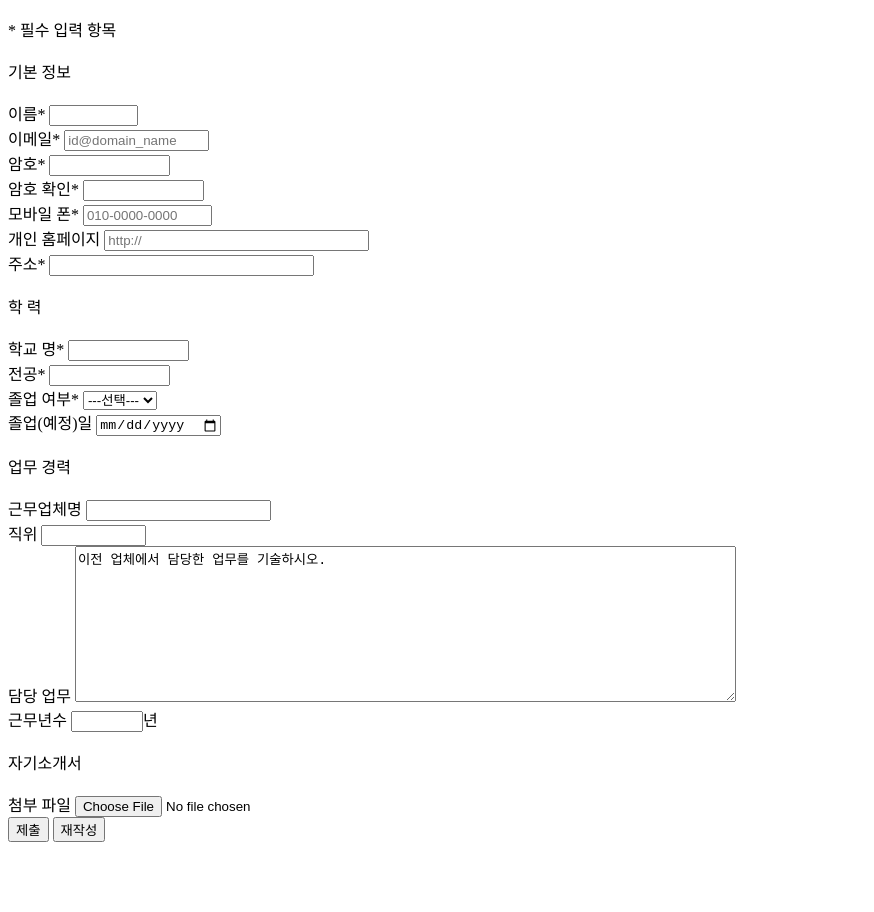
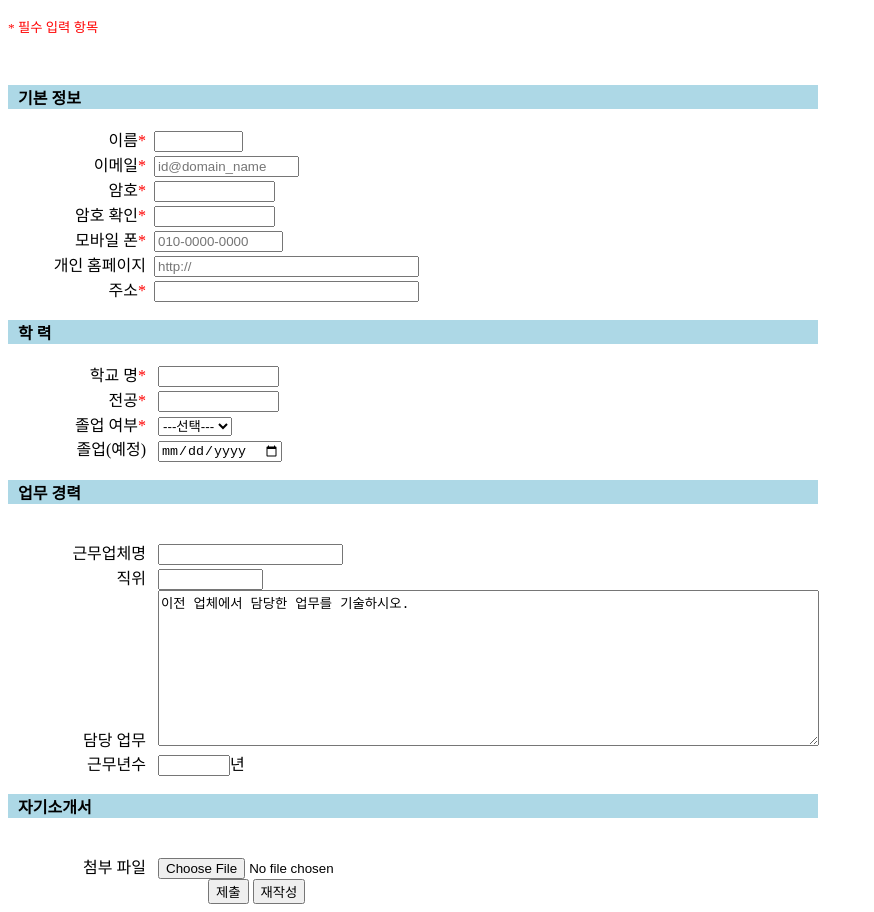
Before and after one commit to oodidrk/home, a plain HTML site: page webreport.html in a window 1280 px wide. Shown: the part 58-970 px from the top of the page, without its empty margins (0-874 px from the left). Before the commit the page ends 908 px from the top, so only its background shows below. Drawn offline with Linux system fonts and the light colour scheme.

Commit message:
두 번째 webreport.html 에 대한 commit

```diff
--- a/webreport.html
+++ b/webreport.html
@@ -3,46 +3,55 @@
 <head>
     <meta charset="UTF-8">
     <title>취업 정보 계정 만들기</title>
+    <style>
+        #st {background: lightblue;
+            padding-left : 10px;
+            font-weight: bold;
+            width:800px;}
+        mid {display:inline-block;
+            margin-left: 8px;
+            text-align: right;
+            width: 130px;
+            padding-right: 8px;}
+        point {color:red;}
+    </style>
 </head>
 <body>
 <h2>취업 정보 계정 만들기</h2>
-
 <form name = "fo" method = "get">
-    * 필수 입력 항목 <br>
+    <p style="color:red; font-size:10pt">* 필수 입력 항목</p> <br>
     <br>
-    기본 정보<br>
+    <div id="st">기본 정보</div><br>
+    <mid>이름<point>*</point> </mid><input type ="text" size="8"><br>
+    <mid>이메일<point>*</point> </mid><input type="email" size="15" placeholder="id@domain_name"><br>
+    <mid>암호<point>*</point> </mid><input type="password" size="12"><br>
+    <mid>암호 확인<point>*</point> </mid><input type="password" size="12"><br>
+    <mid>모바일 폰<point>*</point> </mid><input type="tel" size="13" placeholder="010-0000-0000"><br>
+    <mid>개인 홈페이지 </mid><input type="url" size="30" placeholder="http://"><br>
+    <mid>주소<point>*</point></mid><input type="text" size="30"><br>
     <br>
-    이름* <input type ="text" size="8"><br>
-    이메일* <input type="email" size="15" placeholder="id@domain_name"><br>
-    암호* <input type="password" size="12"><br>
-    암호 확인* <input type="password" size="12"><br>
-    모바일 폰* <input type="tel" size="13" placeholder="010-0000-0000"><br>
-    개인 홈페이지 <input type="url" size="30" placeholder="http://"><br>
-    주소* <input type="text" size="30"><br>
-    <br>
-    학 력<br>
-    <br>
-    학교 명* <input type="text" size="12"><br>
-    전공* <input type="text" size="12"><br>
-    졸업 여부*
+    <div id="st">학 력</div><br>
+    <mid>학교 명<point>*</point> </mid> <input type="text" size="12"><br>
+    <mid>전공<point>*</point> </mid> <input type="text" size="12"><br>
+    <mid>졸업 여부<point>*</point> </mid>
     <select name="졸업 여부">
         <option value="1">---선택---</option>
         <option value="2">졸업예정</option>
         <option value="3">졸업</option>
     </select><br>
-    졸업(예정)일 <input type="date"><br>
+    <mid>졸업(예정)</mid> <input type="date"><br>
     <br>
-    업무 경력<br>
+    <div id="st">업무 경력</div><br>
     <br>
-    근무업체명 <input type="text" size="20"><br>
-    직위 <input type="text" size="10"><br>
-    담당 업무 <textarea cols="80" rows="10">이전 업체에서 담당한 업무를 기술하시오.</textarea><br>
-    근무년수 <input type="number" min="0" max="10" step="0.5">년<br>
+    <mid>근무업체명</mid> <input type="text" size="20"><br>
+    <mid>직위</mid> <input type="text" size="10"><br>
+    <mid>담당 업무</mid> <textarea cols="80" rows="10">이전 업체에서 담당한 업무를 기술하시오.</textarea><br>
+    <mid>근무년수</mid> <input type="number" min="0" max="10" step="0.5">년<br>
     <br>
-    자기소개서<br>
+    <div id="st">자기소개서</div><br>
     <br>
-    첨부 파일 <input type="file"><br>
-    <input type="submit" value="제출"> <input type="reset" value="재작성">
+    <mid>첨부 파일</mid> <input type="file"><br>
+    <a style="margin-left: 200px"><input type="submit" value="제출"> <input type="reset" value="재작성"></a>
 
 
 
```
